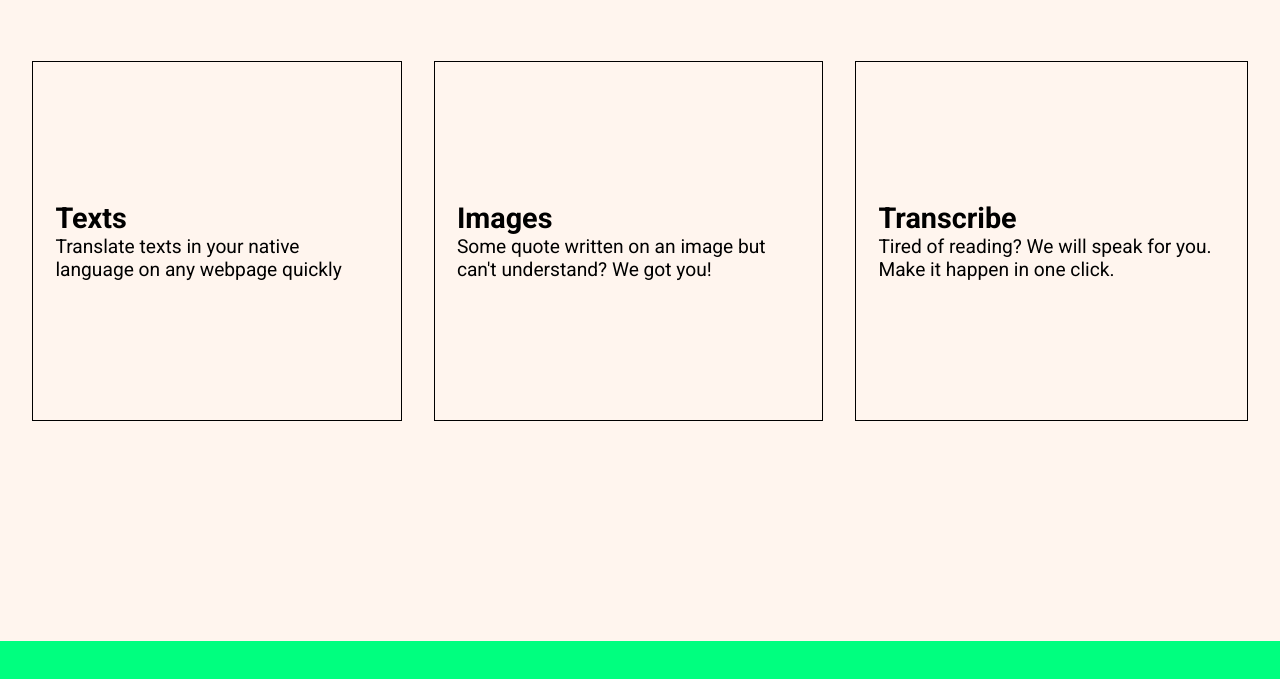
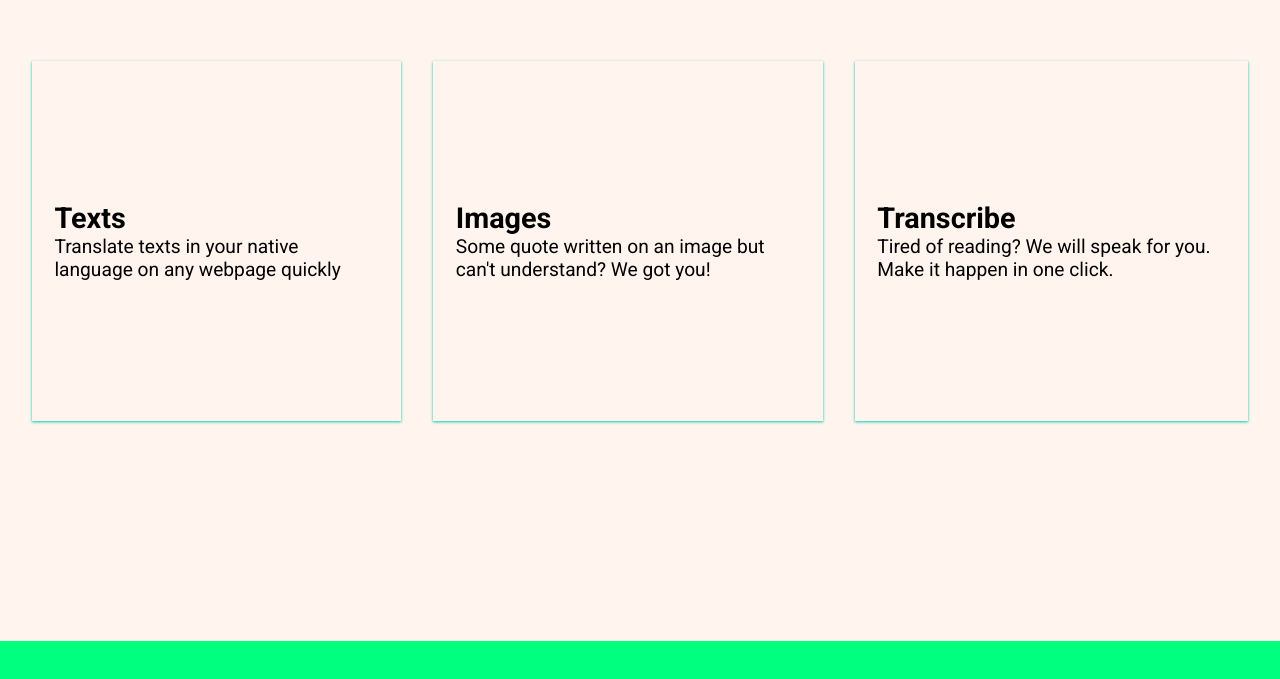
Before and after one commit to SomnathDas/Anuvadak-LandingPage, a Next.js app: page / in a window 1280 px wide. Shown: the part 959-1638 px from the top of the page. Built offline with nearby package versions, Linux system fonts and the light colour scheme.

Commit message:
Update Card.module.css

```diff
--- a/styles/Card.module.css
+++ b/styles/Card.module.css
@@ -13,7 +13,8 @@
 
 @media screen and (min-width: 550px) {
   .card_container {
-    border: 1px solid black;
+    box-shadow: rgba(42, 223, 168, 0.596) 0px 1px 3px,
+      rgba(14, 169, 216, 0.678) 0px 1px 2px;
   }
   .icons {
     size: 2rem;
```
